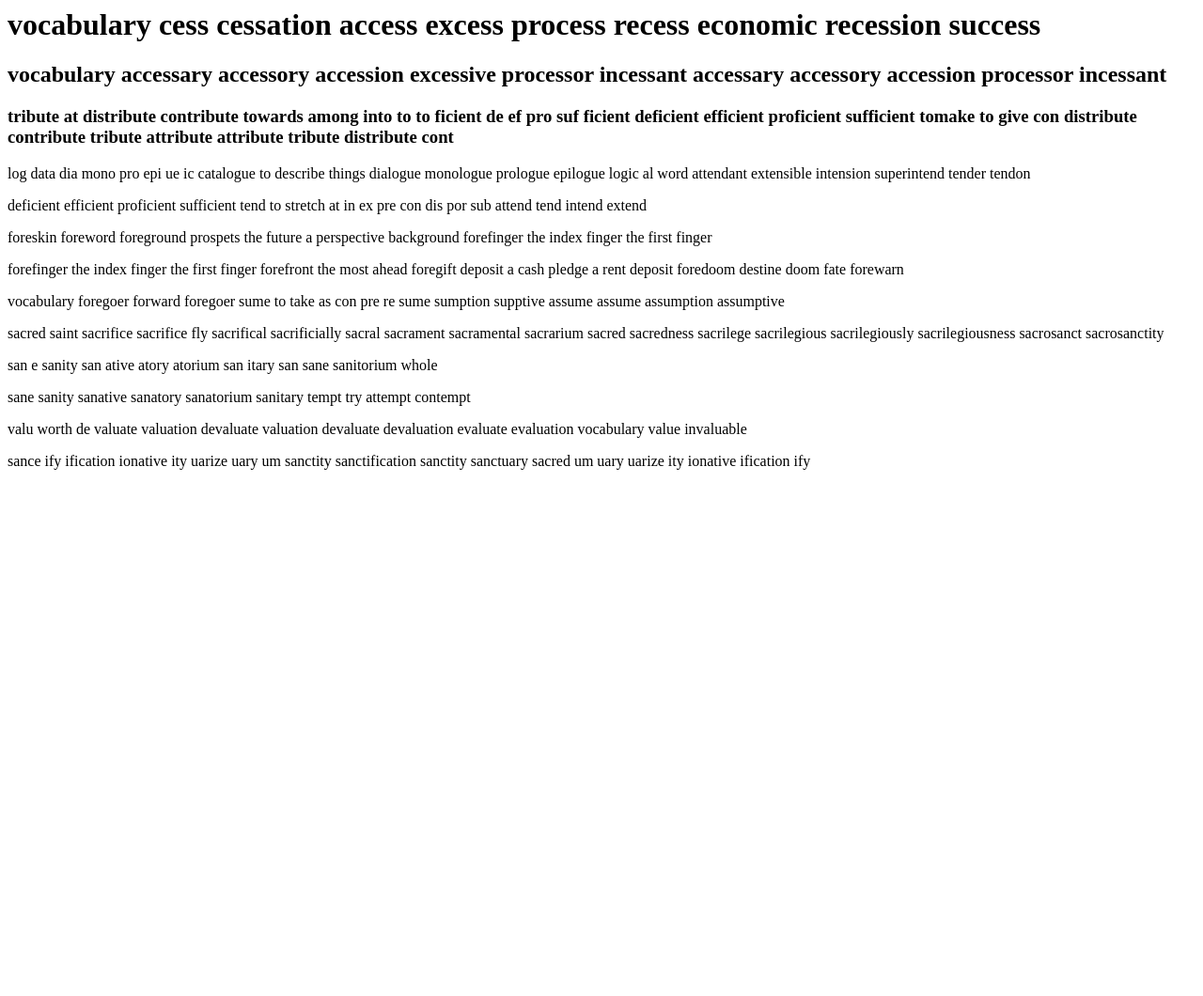
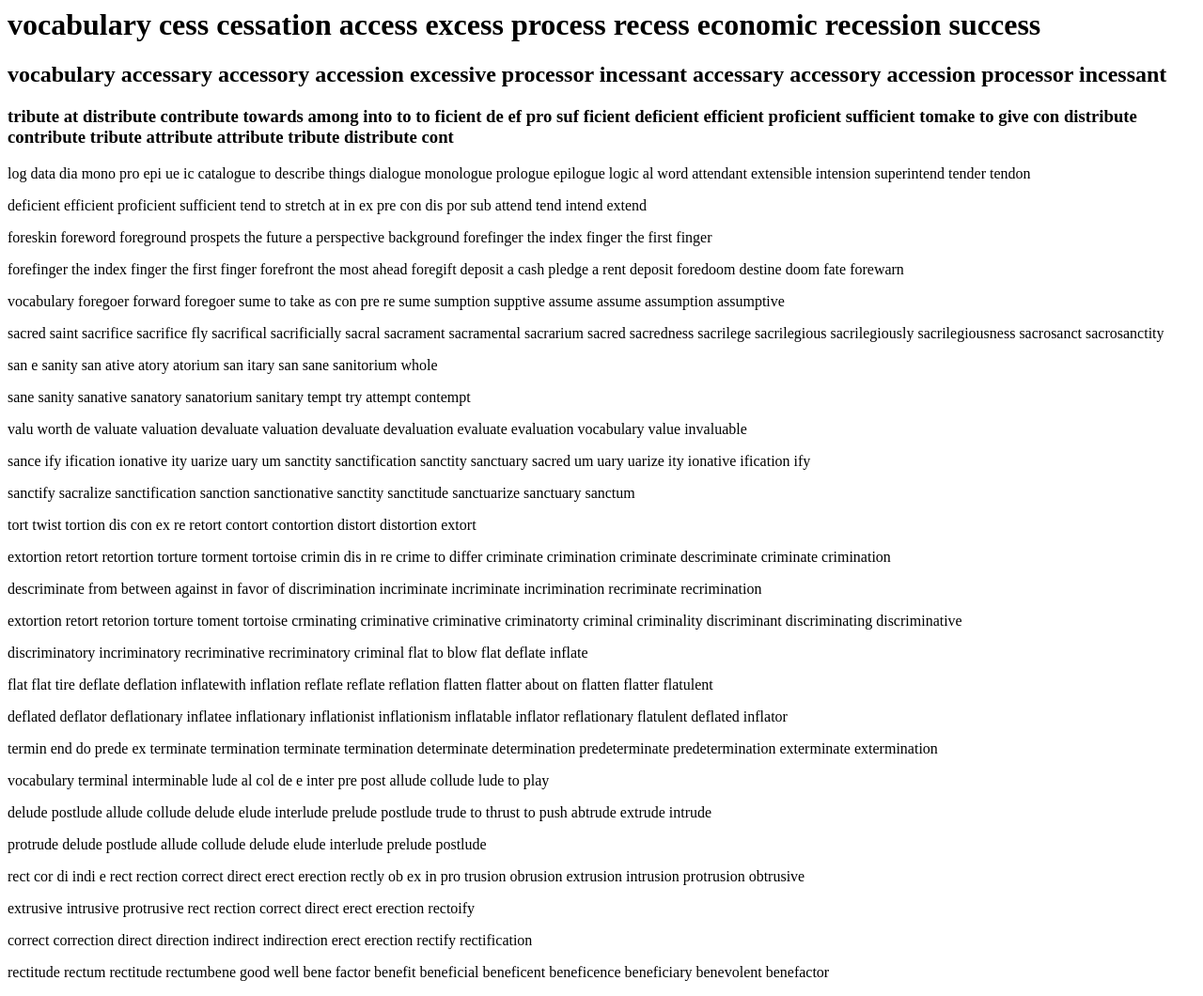
Before and after one commit to pann710/20210815, a plain HTML site: page index.html in a window 1280 px wide. Shown: the whole page at 94% size. Before the commit the page ends 800 px from the top, so only its background shows below. Drawn offline with Linux system fonts and the light colour scheme.

Commit message:
Update index.html

```diff
--- a/index.html
+++ b/index.html
@@ -18,11 +18,30 @@
    <p>sane sanity sanative sanatory sanatorium sanitary tempt try attempt contempt</p>
    <p>valu worth de valuate valuation devaluate valuation devaluate devaluation evaluate evaluation vocabulary value invaluable </p>
    <p>sance ify ification ionative ity uarize uary um sanctity sanctification sanctity sanctuary sacred um uary uarize ity ionative ification ify </p>
+   <p>sanctify sacralize sanctification sanction sanctionative sanctity sanctitude sanctuarize sanctuary sanctum</p>
+   <p>tort twist tortion dis con ex re retort contort contortion distort distortion extort</p>
+   <p>extortion retort retortion torture torment tortoise  crimin dis in re crime to differ criminate crimination criminate descriminate criminate crimination </p>
+     <p>descriminate from between against in favor of  discrimination incriminate incriminate incrimination recriminate recrimination</p>
+   <p>extortion retort retorion torture toment tortoise crminating criminative criminative criminatorty criminal criminality discriminant discriminating discriminative </p>
+   <p>discriminatory incriminatory recriminative recriminatory criminal flat to blow  flat deflate inflate </p>
+     <p>flat flat tire deflate deflation inflatewith inflation reflate reflate reflation flatten flatter about on flatten flatter flatulent</p>
+   <p>deflated deflator deflationary inflatee inflationary inflationist inflationism inflatable inflator reflationary flatulent deflated inflator</p>
+   <p>termin end do prede ex terminate termination terminate termination determinate determination predeterminate predetermination exterminate extermination </p>
+     <p> vocabulary terminal interminable lude al col de e inter pre post allude collude   lude to play </p>
+   <p>delude postlude allude collude delude elude interlude prelude postlude  trude to thrust to push abtrude extrude intrude </p>
+   <p>protrude delude postlude allude collude delude elude interlude prelude postlude </p>
+     <p>rect cor di indi e rect rection correct direct erect erection rectly ob ex in pro trusion obrusion extrusion intrusion protrusion obtrusive </p>
+   <p>extrusive intrusive protrusive rect  rection correct direct erect erection rectoify</p>
+   <p>correct correction direct direction indirect indirection erect erection rectify rectification</p>
+     <p>rectitude rectum rectitude rectumbene good well bene factor benefit beneficial beneficent beneficence beneficiary benevolent benefactor</p>
    <p></p>
+   <p></p>
+     <p></p>
    <p></p>
    <p></p>
 
 
 
+
   </body>
 </html>
```
